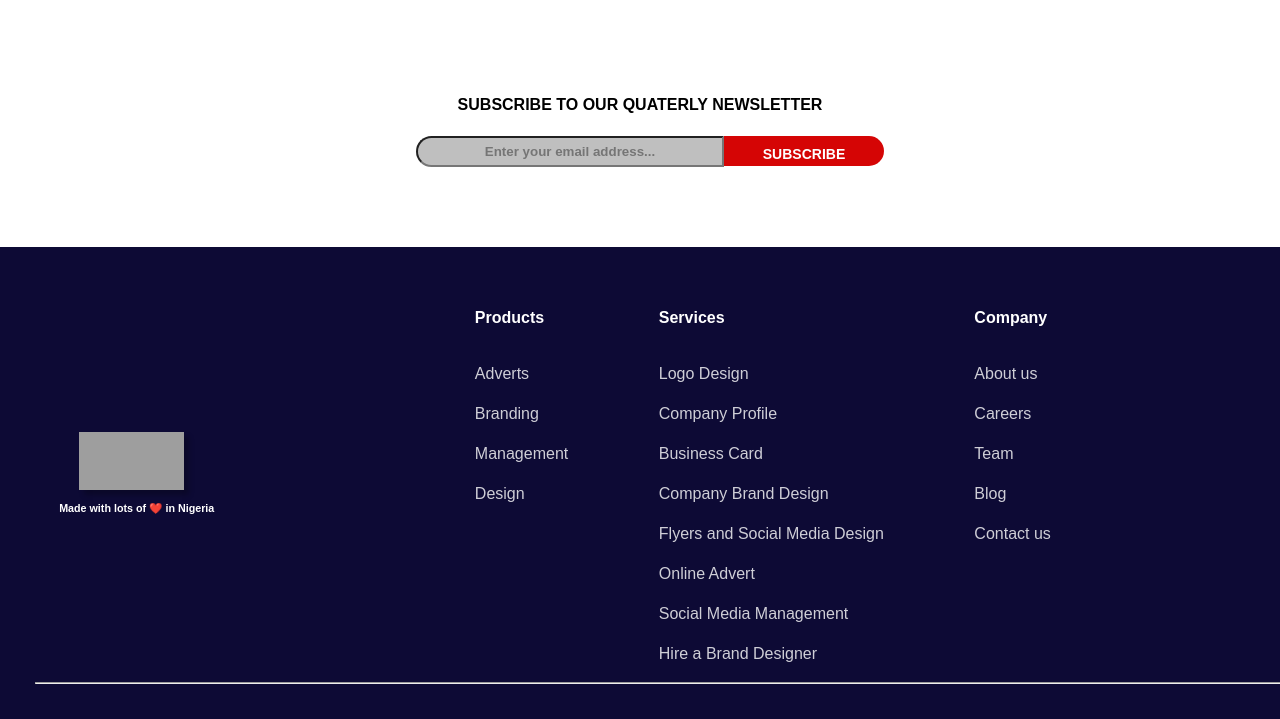
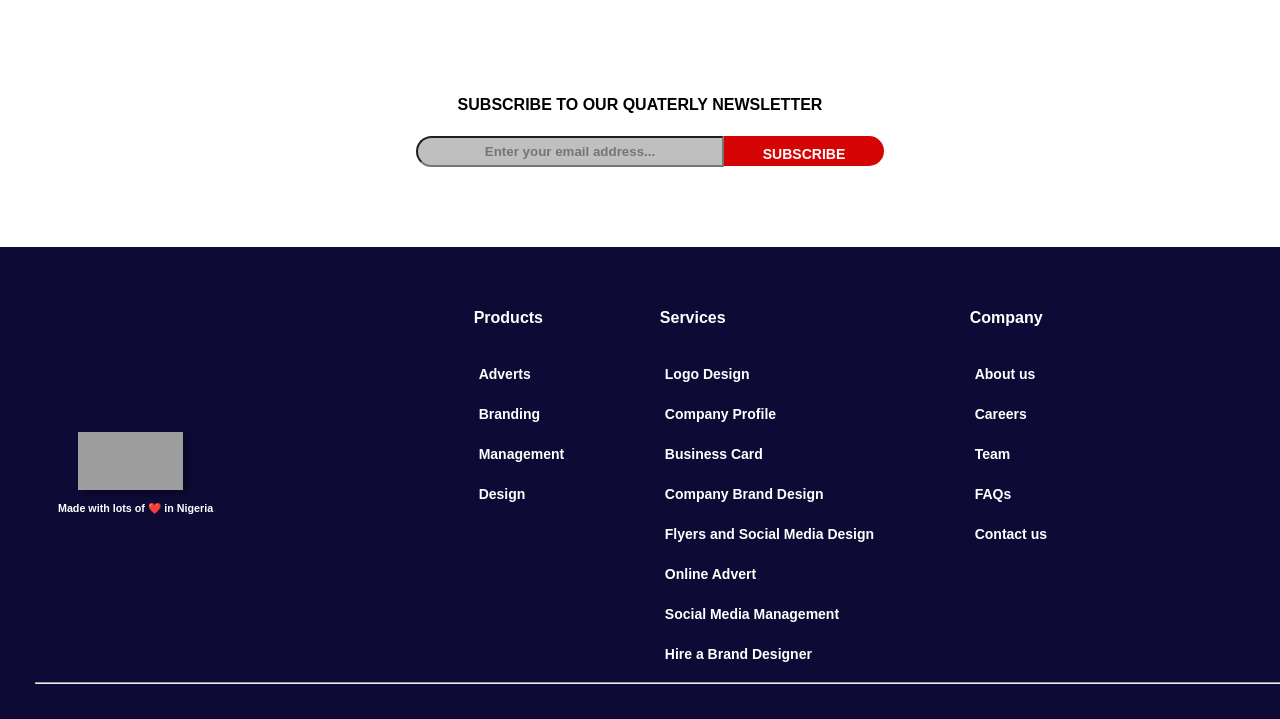
Before and after one commit to cyrusxlv/Brand-Hive, a plain HTML site: page why-choose-us.html in a window 1280 px wide. Shown: the part 4878-5597 px from the top of the page. Drawn offline with Linux system fonts and the light colour scheme; grey boxes are pictures that could not be loaded.

Commit message:
Update why-choose-us.html

```diff
--- a/why-choose-us.html
+++ b/why-choose-us.html
@@ -29,8 +29,8 @@
                     <div class="dropdown">
                         <li class="blog">Blog</li>
                         <div class="dropdown-content">
-                            <a href="">About Us</a>
-                            <a href="">FQA</a>
+                            <a href="about-us.html">About Us</a>
+                            <a href="about-us.html #FAQs">FAQs</a>
                         </div>
                     </div>
                 </ul>
@@ -41,10 +41,10 @@
 
         <!-- HERO SECTION -->
     <main>
-        <section class="h-intro">
+        <section class="h-intro" id="why-intro">
             <img loading="lazy"
                 srcset="https://cdn.builder.io/api/v1/image/assets/TEMP/6619ee5f9e8d30643b2b60d56ece17ff8c35bd8eb4a305fb1a1f4c3e3fd0d0f2?apiKey=dd067f46583b4c6a89320452d5d0a7d2&width=100 100w, https://cdn.builder.io/api/v1/image/assets/TEMP/6619ee5f9e8d30643b2b60d56ece17ff8c35bd8eb4a305fb1a1f4c3e3fd0d0f2?apiKey=dd067f46583b4c6a89320452d5d0a7d2&width=200 200w, https://cdn.builder.io/api/v1/image/assets/TEMP/6619ee5f9e8d30643b2b60d56ece17ff8c35bd8eb4a305fb1a1f4c3e3fd0d0f2?apiKey=dd067f46583b4c6a89320452d5d0a7d2&width=400 400w, https://cdn.builder.io/api/v1/image/assets/TEMP/6619ee5f9e8d30643b2b60d56ece17ff8c35bd8eb4a305fb1a1f4c3e3fd0d0f2?apiKey=dd067f46583b4c6a89320452d5d0a7d2&width=800 800w, https://cdn.builder.io/api/v1/image/assets/TEMP/6619ee5f9e8d30643b2b60d56ece17ff8c35bd8eb4a305fb1a1f4c3e3fd0d0f2?apiKey=dd067f46583b4c6a89320452d5d0a7d2&width=1200 1200w, https://cdn.builder.io/api/v1/image/assets/TEMP/6619ee5f9e8d30643b2b60d56ece17ff8c35bd8eb4a305fb1a1f4c3e3fd0d0f2?apiKey=dd067f46583b4c6a89320452d5d0a7d2&width=1600 1600w, https://cdn.builder.io/api/v1/image/assets/TEMP/6619ee5f9e8d30643b2b60d56ece17ff8c35bd8eb4a305fb1a1f4c3e3fd0d0f2?apiKey=dd067f46583b4c6a89320452d5d0a7d2&width=2000 2000w, https://cdn.builder.io/api/v1/image/assets/TEMP/6619ee5f9e8d30643b2b60d56ece17ff8c35bd8eb4a305fb1a1f4c3e3fd0d0f2?apiKey=dd067f46583b4c6a89320452d5d0a7d2&"
-                class="img-2" />
+                class="img-2"/>
 
             <div class="h-label">
                 <h2>WHY CHOOSE BRAND-HIVE</h2>
@@ -276,7 +276,7 @@
 
         <!-- SUBSCRIBE SECTION -->
     <section class="s-scribe">
-        <div class="p-pg"><a href="price.html" class="btn">Discover How We Can Help You Today ></a></div>
+        <div class="p-pg"><a href="service.html" class="btn">Discover How We Can Help You Today ></a></div>
         <h4>SUBSCRIBE TO OUR QUATERLY NEWSLETTER</h4>
         <div style="position: relative; right: 70px;" class="s-div">
             <input type="email" name="email" id="email" placeholder="Enter your email address...">
@@ -296,29 +296,29 @@
             </div>
             <div class="caption">
                 <p style="color: #fff;"><b>Products</b></p>
-                <li>Adverts</li>
-                <li>Branding</li>
-                <li>Management</li>
-                <li>Design</li>
+                <li><a href="">Adverts</a></li>
+                <li><a href="">Branding</a></li>
+                <li><a href="">Management</a></li>
+                <li><a href="">Design</a></li>
             </div>
             <div class="caption">
                 <p style="color: #fff;"><b>Services</b></p>
-                <li>Logo Design</li>
-                <li>Company Profile</li>
-                <li>Business Card</li>
-                <li>Company Brand Design</li>
-                <li>Flyers and Social Media Design</li>
-                <li>Online Advert</li>
-                <li>Social Media Management</li>
-                <li>Hire a Brand Designer</li>
+                <li><a href="service.html #L-D">Logo Design</a></li>
+                <li><a href="service.html #C-P">Company Profile</a></li>
+                <li><a href="service.html #B-C">Business Card</a></li>
+                <li><a href="service.html #C-B-D">Company Brand Design</a></li>
+                <li><a href="service.html #F-S-M-D">Flyers and Social Media Design</a></li>
+                <li><a href="service.html #O-A">Online Advert</a></li>
+                <li><a href="service.html #S-M-M">Social Media Management</a></li>
+                <li><a href="service.html #H-B-D">Hire a Brand Designer</a></li>
             </div>
             <div class="caption">
                 <p style="color: #fff;"><b>Company</b></p>
-                <li>About us</li>
-                <li>Careers</li>
-                <li>Team</li>
-                <li>Blog</li>
-                <li>Contact us</li>
+                <li><a href="about-us.html">About us</a></li>
+                <li><a href="">Careers</a></li>
+                <li><a href="">Team</a></li>
+                <li><a href="about-us.html #FAQs">FAQs</a></li>
+                <li><a href="contact-us.html">Contact us</a></li>
             </div>
         </div>
         <hr width="1300px">
```
